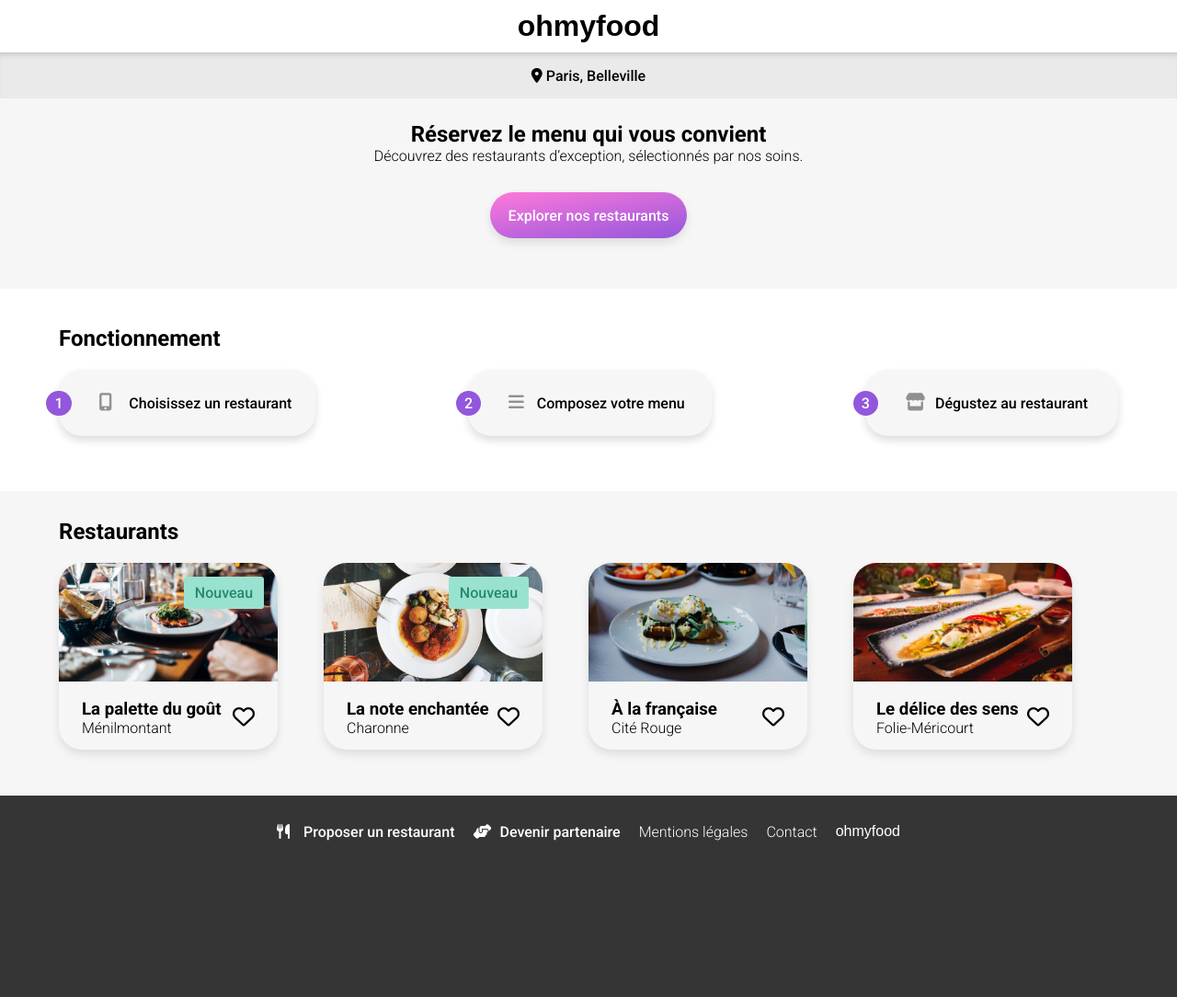
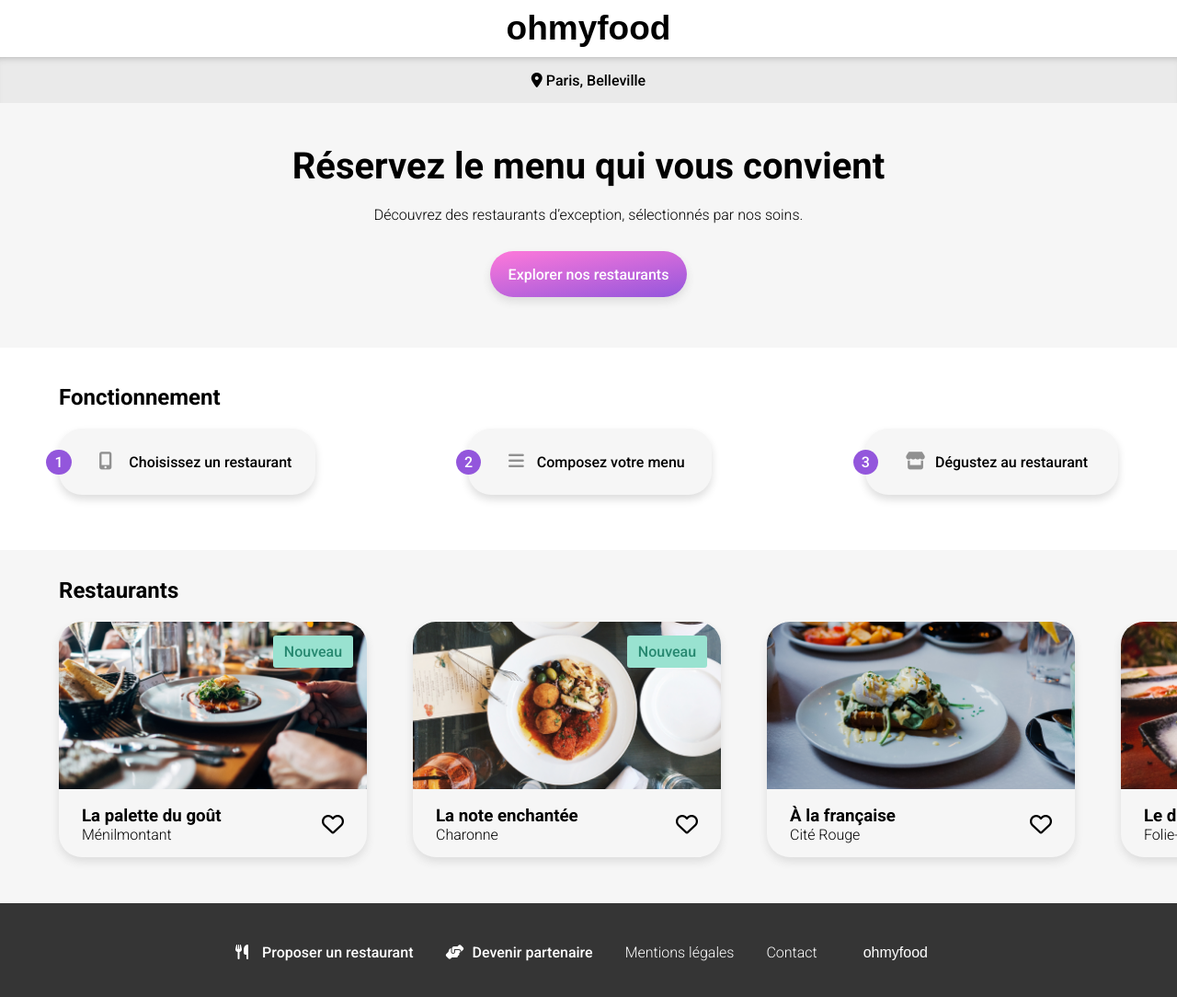
Before and after one commit to greskelll/ocProject3, a plain HTML site: page index.html in a window 1280 px wide. Shown: the whole page at 92% size. Before the commit the page ends 963 px from the top, so only its background shows below. Drawn offline with Linux system fonts and the light colour scheme; a web font is replaced by a local one.

Commit message:
responsive index desktop OK

```diff
--- a/index.html
+++ b/index.html
@@ -16,7 +16,7 @@
 
 <body>
     <div class="loader"></div>
-    <div class="testies">
+    <div class="page">
         <header>
             <h1>ohmyfood</h1>
         </header>
--- a/sass/Base/_bases.scss
+++ b/sass/Base/_bases.scss
@@ -28,4 +28,5 @@ main {
     display: flex;
     flex-direction: column;
     align-items: center;
+    overflow-x: scroll;
 }
--- a/sass/Base/_reset.scss
+++ b/sass/Base/_reset.scss
@@ -4,32 +4,11 @@
     padding: 0;
 }
 
+html {
+    overflow-x: hidden;
+}
+
 a,
 link {
     text-decoration: none;
 }
-
-.testies {
-    width: 100%;
-    animation: loading 1.5s forwards;
-    display: flex;
-    flex-direction: column;
-    justify-content: center;
-    align-items: center;
-    width: 100%;
-    background: white;
-}
-
-@keyframes loading {
-    0% {
-        opacity: 0;
-    }
-
-    90% {
-        opacity: 0.02;
-    }
-
-    100% {
-        opacity: 1;
-    }
-}
--- a/sass/Layout/_layout.scss
+++ b/sass/Layout/_layout.scss
@@ -33,12 +33,20 @@ footer {
     & p {
         padding: 20px;
         font-family: $logo-font, sans-serif;
+
+        @media (min-width:762px) {
+            margin: 15px;
+        }
     }
 
     & a {
         padding-left: 20px;
         margin: 4px 0;
         font-size: $small-font;
+
+        @media (min-width:762px) {
+            margin-right: 15px;
+        }
 
         & i {
             width: 11px;
@@ -52,6 +60,10 @@ footer {
 h1 {
     font-family: $logo-font, sans-serif;
     margin: 10px;
+
+    @media (min-width:762px) {
+        font-size: 37px;
+    }
 }
 
 .loader {
@@ -78,6 +90,9 @@ h1 {
         opacity: 1;
     }
 
+    50% {
+        transform: rotate(180deg);
+    }
 
     99% {
         transform: scale(3);
--- /dev/null
+++ b/sass/Layout/_loader.scss
@@ -0,0 +1,24 @@
+.page {
+    width: 100%;
+    animation: loading 1.5s forwards;
+    display: flex;
+    flex-direction: column;
+    justify-content: center;
+    align-items: center;
+    width: 100%;
+    background: white;
+}
+
+@keyframes loading {
+    0% {
+        opacity: 0;
+    }
+
+    90% {
+        opacity: 0.02;
+    }
+
+    100% {
+        opacity: 1;
+    }
+}
--- a/sass/Pages/_index.scss
+++ b/sass/Pages/_index.scss
@@ -9,6 +9,13 @@ nav {
     @include flex-center;
     flex-direction: column;
     text-align: center;
+
+    & h2 {
+        @media(min-width:762px) {
+            font-size: 40px;
+            margin: 20px;
+        }
+    }
 
     & p {
         font-weight: $small-weight;
@@ -119,7 +126,7 @@ nav {
     &__card {
         @include rounded-with-shadow;
         margin: 20px 0;
-        width: 100%;
+        min-width: 335px;
 
         @media (min-width:762px) {
             margin-right: 50px;
--- a/sass/style.scss
+++ b/sass/style.scss
@@ -6,40 +6,4 @@
 @import 'Pages/index';
 @import 'Composants/special';
 @import 'Base/bases';
-
-/*
-@media (min-width:762px) {
-
-    body {
-        min-width: 100%;
-    }
-
-    .functionning {
-        max-width: 1400px;
-
-        &--display {
-            display: flex;
-            flex-direction: row;
-            justify-content: center;
-        }
-
-        &__card {
-            margin: 35px;
-            min-width: 30%;
-
-            & h3,
-            i {
-                text-align: center;
-            }
-        }
-    }
-
-    .restaurants {
-        min-width: 100%;
-
-        &--display {
-            flex-direction: column;
-        }
-    }
-}
-*/
+@import 'Layout/loader';
```
Also changed, not shown: assets/css/style.css, 1 other file.
